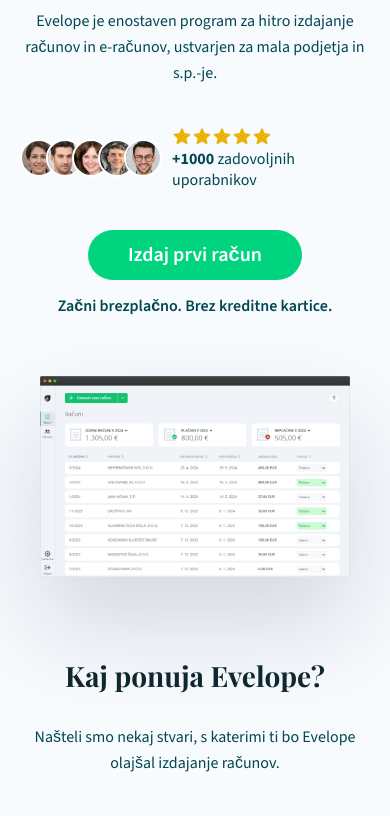
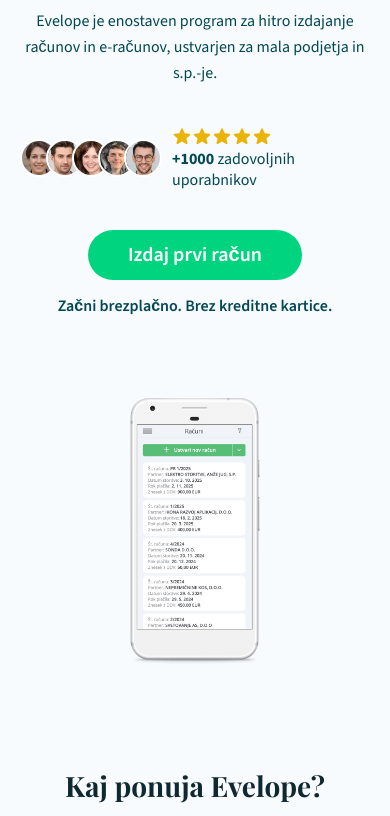
Before and after one commit to indiepixelorg/billy-marketing-web, a website: page index.html in a window 390 px wide. Shown: the part 284-1100 px from the top of the page. Drawn offline with nearby package versions, Linux system fonts and the light colour scheme; a web font is replaced by a local one.

Commit message:
Use mobile image of iphone

```diff
--- a/index.html
+++ b/index.html
@@ -25,7 +25,7 @@
     <link rel="preconnect" href="https://fonts.googleapis.com">
     <link rel="preconnect" href="https://fonts.gstatic.com" crossorigin>
     <link href="https://fonts.googleapis.com/css2?family=Playfair+Display:ital,wght@0,400..900;1,400..900&family=Source+Sans+3:ital,wght@0,200..900;1,200..900&display=swap" rel="stylesheet">
-    <link rel="stylesheet" href="build/styles/index.css?v=20260603a">
+    <link rel="stylesheet" href="build/styles/index.css?v=20260603b">
     <link href="https://fonts.googleapis.com/css2?family=Material+Symbols+Outlined:wght@500" rel="stylesheet" />
     <script type="application/ld+json">
       [
@@ -202,7 +202,10 @@
       <a class="button-like cta" href="./redirect.html?s=main-cta">Izdaj prvi račun</a>
       <div class="hero-note">Začni brezplačno. Brez kreditne kartice.</div>
       <div class="intro-image">
-        <img decoding="async" src="./images/app-list-framed.png?v=20260603b" width="1600" height="1038" fetchpriority="high" alt="Pregled izdanih računov v aplikaciji Evelope" />
+        <picture>
+          <source media="(max-width: 544px)" srcset="./images/iphone.png?v=20260603a" width="1197" height="1200">
+          <img decoding="async" src="./images/app-list-framed.png?v=20260603b" width="1600" height="1038" fetchpriority="high" alt="Pregled izdanih računov v aplikaciji Evelope" />
+        </picture>
       </div>
     </section>
 
--- a/styles/index.scss
+++ b/styles/index.scss
@@ -374,7 +374,7 @@
   overflow: hidden;
   @extend .image-with-shadow;
 
-  > img {
+  img {
     width: 100%;
     height: auto;
     display: block;
@@ -665,6 +665,8 @@
     .intro-image {
       width: calc(100% - 40px);
       margin-bottom: 0;
+      box-shadow: none;
+      overflow: visible;
     }
 
     .trusted-companies {
```
Also changed, not shown: privacy.html (+1 -1 lines), redirect.html (+1 -1 lines), terms.html (+1 -1 lines), build/styles/index.css, images/iphone.png (added), 1 other file.
